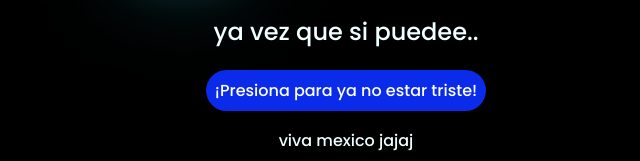
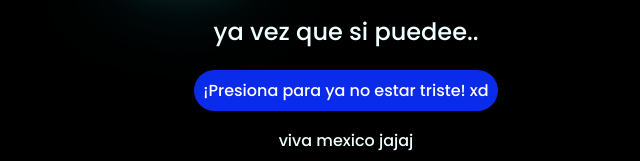
Before and after one commit to CHOCHETE/flowers, a plain HTML site: page main.html in a window 1280 px wide. Shown: the part 329-490 px from the top of the page, without its empty margins (302-942 px from the left). Drawn offline with Linux system fonts and the light colour scheme.

Commit message:
ns que paso no me deja subirlo a github

```diff
--- a/main.html
+++ b/main.html
@@ -23,7 +23,7 @@
     </div>
     <div class="button">
         <button class="botones">
-            <a href="flower.html" style="color: #fff;">¡Presiona para ya no estar triste!</a>
+            <a href="flower.html" style="color: #fff;">¡Presiona para ya no estar triste!  xd</a>
         </button>
     </div>
 
```
